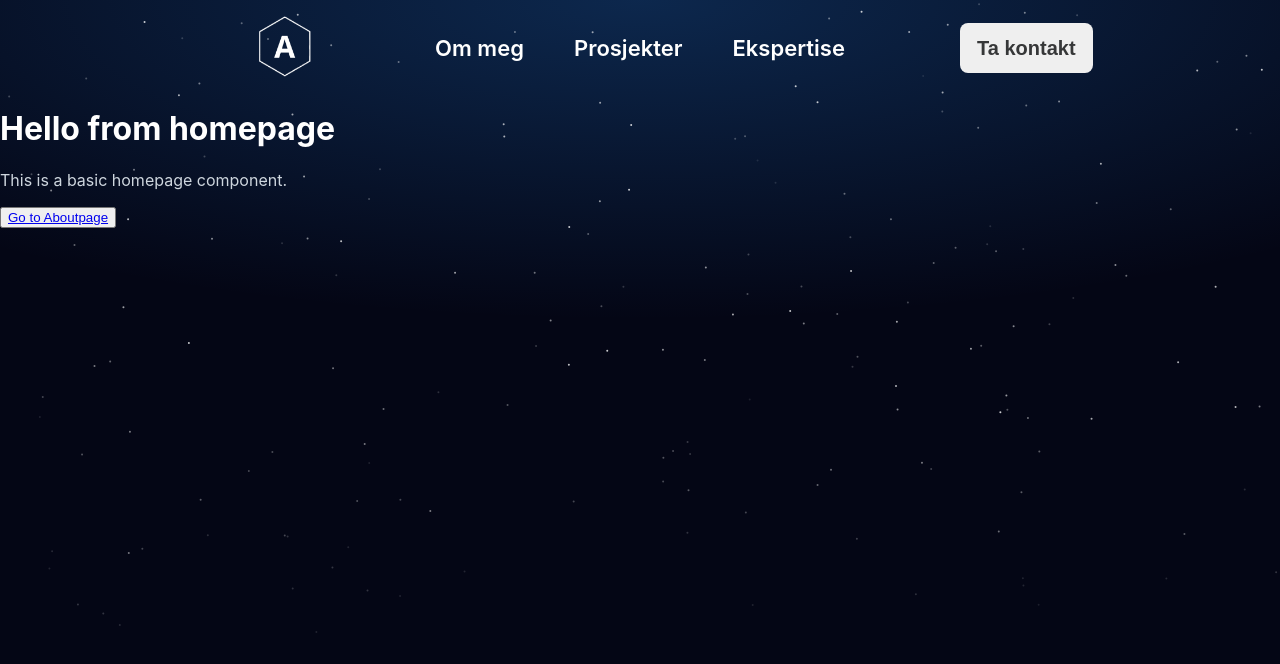
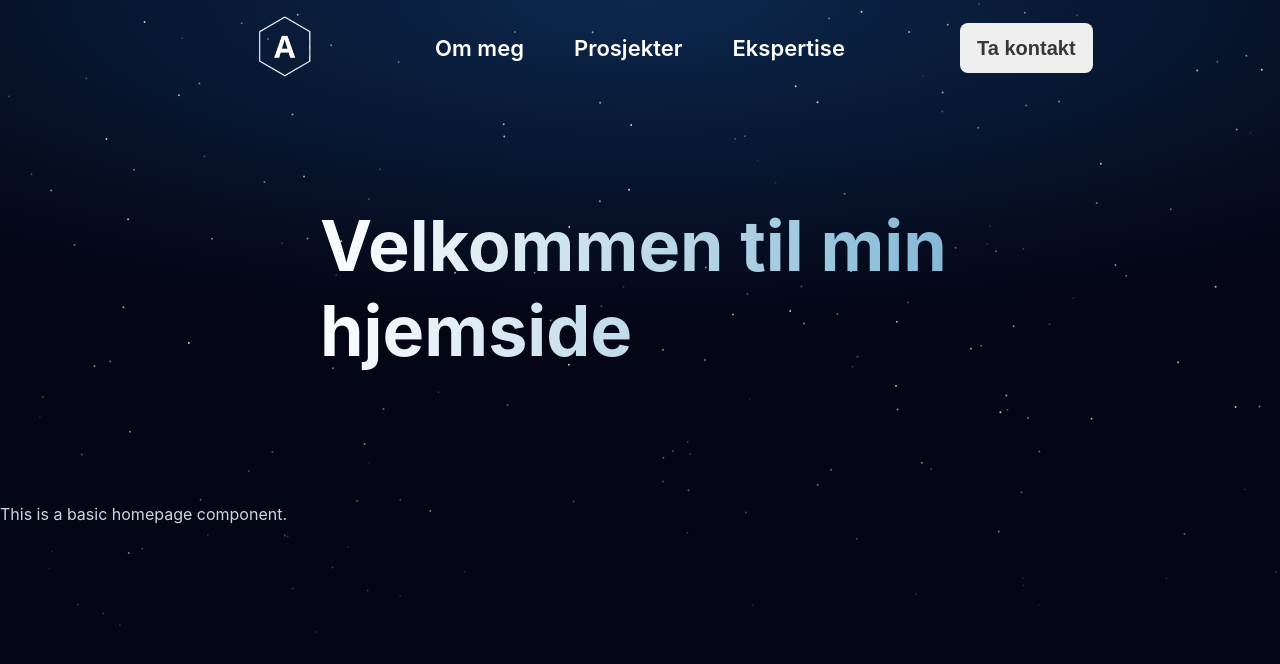
Before and after one commit to andreastande/personal-website, a React (Vite) app: page / in a window 1280 px wide. Shown: the top 664 px of the page. Built offline with nearby package versions, Linux system fonts and the light colour scheme.

Commit message:
added a title to homepage

```diff
--- a/src/App.css
+++ b/src/App.css
@@ -1,3 +1,23 @@
 .mainContent {
     padding-top: 88px;
 }
+
+.page-title {
+    background: linear-gradient(276deg, var(--token-694aa065-ce12-40ea-bf52-839e47967525, rgb(127, 182, 213)) 0%, rgb(255, 255, 255) 100%);
+    -webkit-background-clip: text;
+    -webkit-text-fill-color: transparent;
+    font-size: 70px;
+    width: fit-content;
+}
+
+@media (max-width: 1210px) {
+    .page-title {
+        font-size: 56px;
+    }
+}
+
+@media (max-width: 915px) {
+    .page-title {
+        font-size: 40px;
+    }
+}
--- a/src/assets/Header.css
+++ b/src/assets/Header.css
@@ -137,7 +137,7 @@
     cursor: pointer;
 }
 
-@media (max-width: 900px) {
+@media (max-width: 915px) {
 
     .header {
         justify-content: space-between;
--- /dev/null
+++ b/src/assets/Homepage.css
@@ -0,0 +1,8 @@
+.landing-section {
+    display: flex;
+    justify-content: center;
+    width: 50vw;
+    height: 50vh;
+    margin: auto;
+    flex-direction: column;
+}
--- a/src/pages/Homepage.tsx
+++ b/src/pages/Homepage.tsx
@@ -1,17 +1,17 @@
 import { Link } from 'react-router-dom';
 import Header from '../components/Header';
 import StarBackground from '../components/StarBackground';
+import '../assets/Homepage.css'
 
 const Homepage = () => {
     return (
         <div>
             <Header />
             <main className="mainContent">
-                <h1>Hello from homepage</h1>
+                <div className="landing-section">
+                    <h1 className="page-title">Velkommen til min hjemside</h1>
+                </div>
                 <p>This is a basic homepage component.</p>
-                <button>
-                    <Link to="/about">Go to Aboutpage</Link>
-                </button>
                 <StarBackground />
             </main>
         </div>
```
